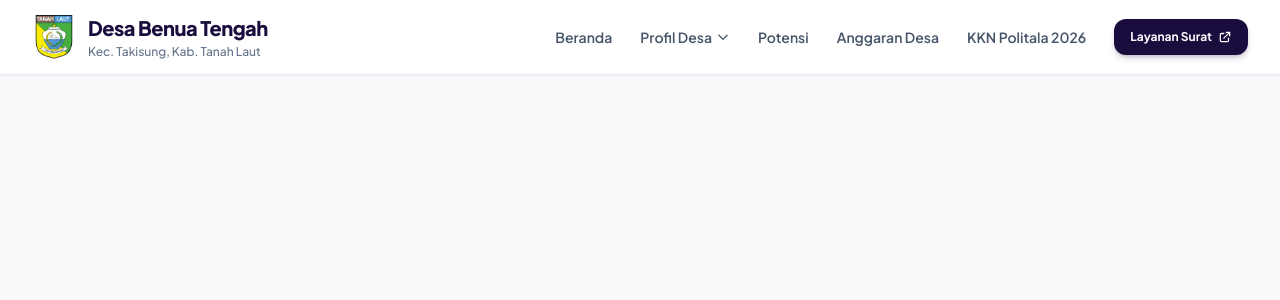
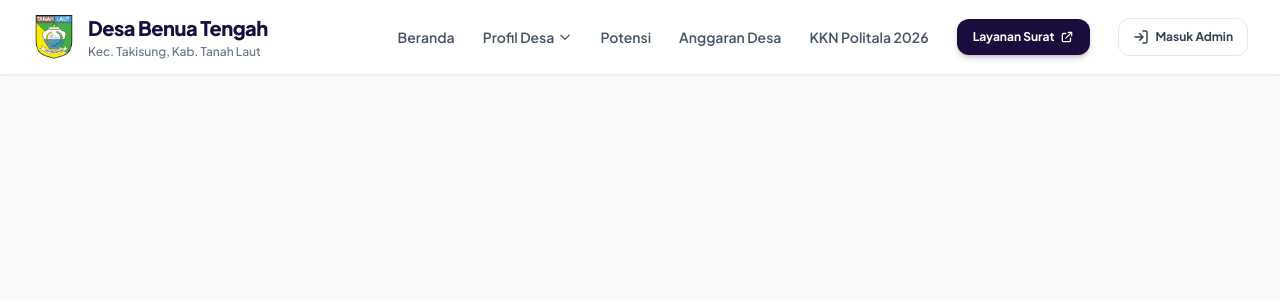
Before and after one commit to kknbenuatengahpolitala2026-ui/WebDesaBenteng2026, a WordPress theme: template wp-content/themes/desa-benua-tengah/header.php in a window 1280 px wide. Shown: the top 300 px of the page. Run offline with PHP 8.4 and a stand-in for WordPress, Linux system fonts and the light colour scheme; the site name, menu and one post (Sample post) are stand-ins, and other content is empty; some libraries are stand-ins or nearby versions.

Commit message:
Tambah tombol masuk dan kelola admin di header

```diff
--- a/wp-content/themes/desa-benua-tengah/header.php
+++ b/wp-content/themes/desa-benua-tengah/header.php
@@ -127,6 +127,23 @@
                         <path stroke-linecap="round" stroke-linejoin="round" d="M10 6H6a2 2 0 00-2 2v10a2 2 0 002 2h10a2 2 0 002-2v-4M14 4h6m0 0v6m0-6L10 14"></path>
                     </svg>
                 </a>
+
+                <!-- Tombol Masuk Admin / Kelola Admin -->
+                <?php if ( is_user_logged_in() && current_user_can( 'edit_posts' ) ) : ?>
+                    <a href="<?php echo esc_url( admin_url() ); ?>" class="inline-flex items-center gap-1.5 border border-[#1a0d3d]/20 bg-purple-50 text-[#1a0d3d] hover:bg-purple-100 text-xs font-bold px-3.5 py-2.5 rounded-xl transition-all shrink-0">
+                        <svg class="w-4 h-4" fill="none" stroke="currentColor" stroke-width="2.2" viewBox="0 0 24 24" aria-hidden="true">
+                            <path stroke-linecap="round" stroke-linejoin="round" d="M12 15.5A3.5 3.5 0 1012 8.5a3.5 3.5 0 000 7zm7-3.5a7 7 0 11-14 0 7 7 0 0114 0zM12 12h.01"></path>
+                        </svg>
+                        <span>Kelola</span>
+                    </a>
+                <?php else : ?>
+                    <a href="<?php echo esc_url( wp_login_url( home_url('/anggaran-desa') ) ); ?>" class="inline-flex items-center gap-1.5 border border-slate-200 bg-white hover:bg-slate-50 text-slate-700 hover:text-[#1a0d3d] text-xs font-bold px-3.5 py-2.5 rounded-xl transition-all shrink-0">
+                        <svg class="w-4 h-4" fill="none" stroke="currentColor" stroke-width="2.2" viewBox="0 0 24 24" aria-hidden="true">
+                            <path stroke-linecap="round" stroke-linejoin="round" d="M15 3h4a2 2 0 012 2v14a2 2 0 01-2 2h-4M10 17l5-5-5-5M15 12H3"></path>
+                        </svg>
+                        <span>Masuk Admin</span>
+                    </a>
+                <?php endif; ?>
             </div>
 
             <!-- Tombol Menu Mobile -->
@@ -154,5 +171,18 @@
                     Layanan Surat Online
                 </a>
             </div>
+
+            <!-- Tombol Masuk Admin / Kelola Admin -->
+            <div class="pt-3 mt-2 border-t border-slate-100">
+                <?php if ( is_user_logged_in() && current_user_can( 'edit_posts' ) ) : ?>
+                    <a href="<?php echo esc_url( admin_url() ); ?>" class="block w-full text-center bg-purple-100 text-[#1a0d3d] font-bold py-2.5 rounded-xl mb-2">
+                        Kelola Admin
+                    </a>
+                <?php else : ?>
+                    <a href="<?php echo esc_url( wp_login_url( home_url('/anggaran-desa') ) ); ?>" class="block w-full text-center border border-slate-200 text-slate-700 font-bold py-2.5 rounded-xl mb-2">
+                        Masuk Admin
+                    </a>
+                <?php endif; ?>
+            </div>
         </div>
     </nav>
```
